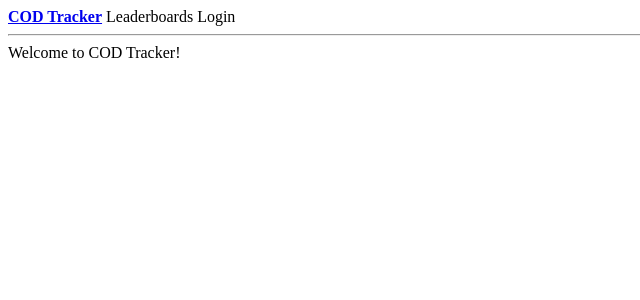
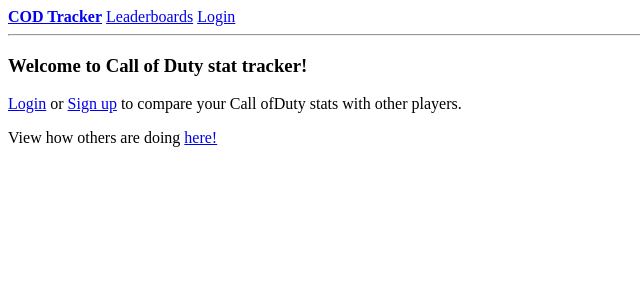
Before and after one commit to jkruger2/finalProject, a Flask app: page / in a window 1280 px wide. Shown: the top 300 px of the page, without its empty margins (0-640 px from the left). Run offline with Flask 2, Linux system fonts and the light colour scheme.

Commit message:
Home page

```diff
--- a/app/routes.py
+++ b/app/routes.py
@@ -4,5 +4,22 @@ from app import app
 
 @app.route('/')
 def home():
+    welcomeMessage = "Welcome to Call of Duty stat tracker!"
 
-    return render_template('base.html', title="Welcome to COD Tracker!")
+
+    return render_template('greeting.html', message=welcomeMessage)
+
+@app.route('/leaderboards')
+def leaderboards():
+
+    return render_template('leaderboards.html', title="This is the leaderboards page")
+
+@app.route('/login')
+def login():
+
+    return render_template('login.html', title="This is the login page")
+
+@app.route('/register')
+def register():
+
+    return render_template('register.html', title="This is the register page")
--- a/app/templates/base.html
+++ b/app/templates/base.html
@@ -2,14 +2,15 @@
 <html>
     <div>
         <a href="{{ url_for('home') }}"><b>COD Tracker</b></a>
-        <a>Leaderboards</a>
-        <a>Login</a>
+        <a href="{{ url_for('leaderboards') }}">Leaderboards</a>
+        <a href="{{ url_for('login') }}">Login</a>
     </div>
     <hr>
     <head>
-        {{ title }}
+
     </head>
     <body>
-
+        {% block greeting %}{% endblock %}
+        {% block content %}{% endblock %}
     </body>
 </html>
--- /dev/null
+++ b/app/templates/greeting.html
@@ -0,0 +1,7 @@
+{% extends "base.html" %}
+
+{% block greeting %}
+    <h3>{{ message }}</h3>
+    <p><a href="{{ url_for('login') }}">Login</a> or <a href="{{ url_for('register') }}">Sign up</a> to compare your Call ofDuty stats with other players.</p>
+    <p>View how others are doing <a href="{{ url_for('leaderboards') }}">here!</a></p>
+{% endblock %}
--- /dev/null
+++ b/app/templates/leaderboards.html
@@ -0,0 +1,5 @@
+{% extends "base.html" %}
+
+{% block content %}
+    {{ title }}
+{% endblock %}
--- /dev/null
+++ b/app/templates/login.html
@@ -0,0 +1,5 @@
+{% extends "base.html" %}
+
+{% block content %}
+    {{ title }}
+{% endblock %}
--- /dev/null
+++ b/app/templates/register.html
@@ -0,0 +1,5 @@
+{% extends "base.html" %}
+
+{% block content %}
+    {{ title }}
+{% endblock %}
```
